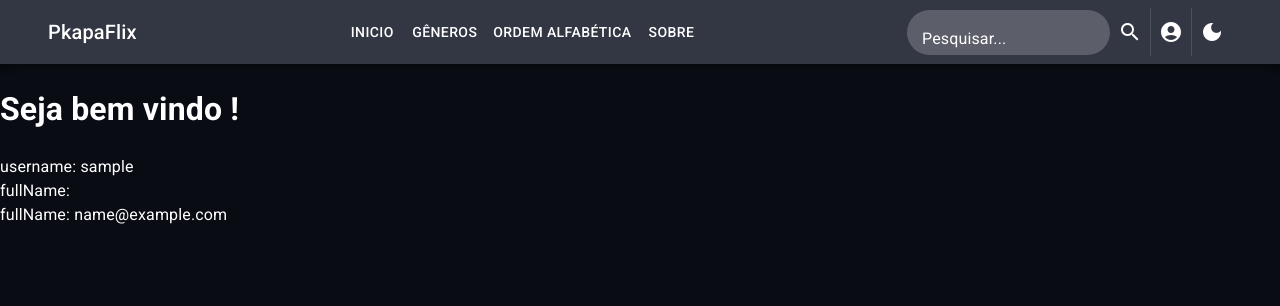
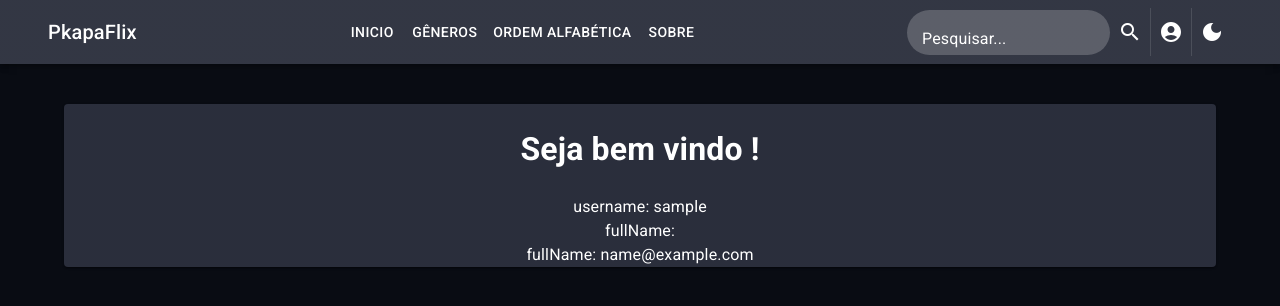
Before and after one commit to emersonv25/app-react-ts-mui, a React (Vite) app: page /User in a window 1280 px wide. Shown: the top 306 px of the page. Built offline with nearby package versions, Linux system fonts and the light colour scheme; sample sign-in values are in the browser's storage.

Commit message:
pequenos ajustes

```diff
--- a/src/Pages/About.tsx
+++ b/src/Pages/About.tsx
@@ -1,7 +1,7 @@
 export function About() {
     return (
         <div>
-            <h1>Está é a pagina sobre mais informações {process.env.API } </h1>
+            <h1>Está é a pagina sobre mais informações </h1>
         </div>
     )
 }
--- a/src/Pages/Home.tsx
+++ b/src/Pages/Home.tsx
@@ -26,7 +26,7 @@ export function Home() {
 
 const cards: CardInfo[] =
     [
-        { title: 'Attack on Titan', image: '/static/images/pWFlyeunOIo51wYQOCx8kJDLm2y-185x278.jpg' },
+        { title: 'Attack on Titan: Shingeki No Kyojin', image: '/static/images/pWFlyeunOIo51wYQOCx8kJDLm2y-185x278.jpg' },
         { title: 'Reptile MUITO FODA BIXO TNC', image: '/static/images/contemplative-reptile.jpg' },
         { title: 'Live from space', image: '/static/images/live-from-space.jpg' },
         { title: 'Attack on Titan', image: '/static/images/pWFlyeunOIo51wYQOCx8kJDLm2y-185x278.jpg' },
--- a/src/Pages/SignIn.tsx
+++ b/src/Pages/SignIn.tsx
@@ -1,4 +1,4 @@
-import { Avatar, Button, Checkbox, Container, FormControlLabel, Grid, Icon, TextField, Typography } from "@mui/material";
+import { Avatar, Button, Checkbox, Container, FormControlLabel, Grid, Icon, Paper, Skeleton, TextField, Typography } from "@mui/material";
 import { Box } from "@mui/system";
 import { useState } from "react";
 import { Link, Navigate } from "react-router-dom";
@@ -25,7 +25,7 @@ export function SignIn() {
     else {
         return (
             <>
-                <Container maxWidth="xs">
+                <Container maxWidth="xs" component={Paper}>
                     <Box
                         sx={{
                             marginTop: 8,
@@ -72,6 +72,7 @@ export function SignIn() {
                             >
                                 Login
                             </Button>
+
                             <Grid container>
                                 <Grid item md={6}>
                                     <Button component={Link} to="/forgot" variant="text" color='inherit'>
--- a/src/Pages/UserPanel.tsx
+++ b/src/Pages/UserPanel.tsx
@@ -1,9 +1,17 @@
+import { Box, Container, Paper } from "@mui/material";
 import { useAuthContext } from "../contexts/AuthContext"
 
 export function UserPanel() {
     const { user } = useAuthContext();
     return (
-        <div>
+        <Container component={Box} p={5}>
+            <Box
+                component={Paper}
+                display='flex'
+                alignItems='center'
+                flexDirection='column'
+
+            >
                 <h1>Seja bem vindo !</h1>
                 <div>
                     username: {user?.username}
@@ -15,6 +23,8 @@ export function UserPanel() {
                     fullName: {user?.email}
                 </div>
 
-        </div>
+            </Box>
+        </Container>
+
     )
 }
--- a/src/components/buttons/DarkModeButton.tsx
+++ b/src/components/buttons/DarkModeButton.tsx
@@ -1,9 +1,9 @@
 import { Icon, IconButton } from "@mui/material";
-import useTheme from "../../hooks/useTheme";
+import useAppTheme from "../../hooks/useAppTheme";
 
 
 export function DarkModeButton() {
-    const { toggleTheme, themeName } = useTheme();
+    const { toggleTheme, themeName } = useAppTheme();
     return (
         <div>
             <IconButton onClick={toggleTheme} color='inherit'>
--- a/src/components/cards/CardPoster.tsx
+++ b/src/components/cards/CardPoster.tsx
@@ -16,7 +16,7 @@ export default function CardPoster(props : CardInfo) {
                     image={`${props.image}`}
                 />
                 <CardContent sx={{ maxHeight: 40, padding: 1 }}>
-                    <Typography gutterBottom variant="overline" align="left">
+                    <Typography gutterBottom variant="subtitle2" whiteSpace='nowrap' textOverflow='ellipsis' overflow='hidden' align="left">
                         {props.title}
                     </Typography>
                 </CardContent>
--- a/src/components/navbar/NavBar.tsx
+++ b/src/components/navbar/NavBar.tsx
@@ -1,9 +1,10 @@
 
-import { AppBar, Box, Button, Container, Divider, Icon, IconButton, TextField, Toolbar, Typography } from '@mui/material'
+import { AppBar, Box, Button, Container, Divider, Icon, IconButton, Paper, TextField, Toolbar, Typography, useTheme } from '@mui/material'
 import { Stack } from '@mui/system';
 import { useState } from 'react';
 import { Link } from 'react-router-dom';
 import { Menu } from '../../@types/menu';
+import useAppTheme from '../../hooks/useAppTheme';
 import { DarkModeButton } from '../buttons/DarkModeButton';
 import UserButton from '../buttons/UserButton';
 import { MenuDrawer } from './MenuDrawer';
@@ -21,6 +22,8 @@ const menus: Menu[] = [
 // latest, most views, most likes
 export const NavBar: React.FC<NavbarProps> = ({ children }) => {
     const [searchDisplay, setSearchDisplay] = useState(false);
+    const appTheme = useAppTheme();
+    const themeName = appTheme.themeName;
     return (
         <>
             <Box width="100%">
@@ -45,9 +48,9 @@ export const NavBar: React.FC<NavbarProps> = ({ children }) => {
                                         size='small'
                                         label='Pesquisar...'
                                         variant='standard'
-                                        InputLabelProps={{ style: { padding: '0 15px' } }}
+                                        InputLabelProps={{ style: { padding: '0 15px', color: 'white' } }}
                                         InputProps={{ disableUnderline: true }}
-                                        style={{ backgroundColor: 'rgba(255,255,255,0.2)', borderRadius: 25, width: '100%', padding: '0  10px' }}>
+                                        style={{ backgroundColor: 'rgba(255,255,255,0.2)' ,borderRadius: 25, width: '100%', padding: '0  10px' }}>
 
                                     </TextField>
                                     <IconButton color='inherit'>
@@ -80,14 +83,14 @@ export const NavBar: React.FC<NavbarProps> = ({ children }) => {
             {/* Input de pesquisar em telas pequenas */}
             <Box display={{ xs: 'flex', md: 'none' }} p={1}>
                 <Container>
-                    <Box display={{ xs: searchDisplay ? 'flex' : 'none', md: 'none' }} justifyContent='center'>
+                    <Box display={{ xs: searchDisplay ? 'flex' : 'none', md: 'none' }} justifyContent='center' pb={1} pt={1}>
                         <TextField
                             size='small'
                             label='Pesquisar...'
                             variant='standard'
                             InputLabelProps={{ style: { padding: '0 15px' } }}
                             InputProps={{ disableUnderline: true }}
-                            style={{ backgroundColor: 'rgba(255,255,255,0.2)', borderRadius: 25, width: '100%', padding: '0  10px' }}>
+                            style={{ backgroundColor: themeName == 'dark' ? 'rgba(255,255,255,0.2)' : 'pink', borderRadius: 25, width: '100%', padding: '0  10px' }}>
 
                         </TextField>
                         <IconButton color='inherit'>
--- a/src/hooks/useTheme.ts
+++ b/src/hooks/useAppTheme.ts
@@ -1,6 +1,6 @@
 import { useContext } from "react";
 import { ThemeContext } from '../contexts/ThemeContext'
 
-const useTheme =() => useContext(ThemeContext);
+const useAppTheme =() => useContext(ThemeContext);
 
-export default useTheme;
+export default useAppTheme;
--- a/src/themes/Light.ts
+++ b/src/themes/Light.ts
@@ -6,9 +6,9 @@ export const LightTheme = createTheme({
     palette: {
         mode: 'light',
         primary:{
-          main: pink['A400'],
-          dark: pink[800],
-          light: pink[400],
+          main: pink['A200'],
+          dark: pink[500],
+          light: pink['A100'],
           contrastText: 'white',
         },
         secondary: {
```
Lines whose indentation alone changed are shown as unchanged.
